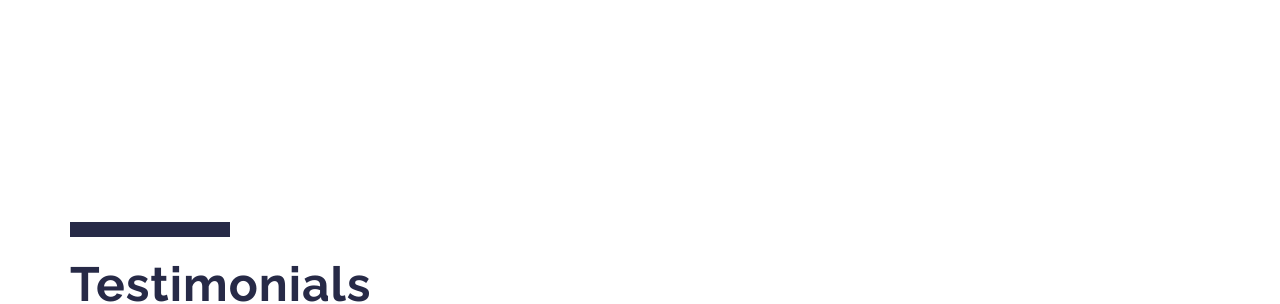
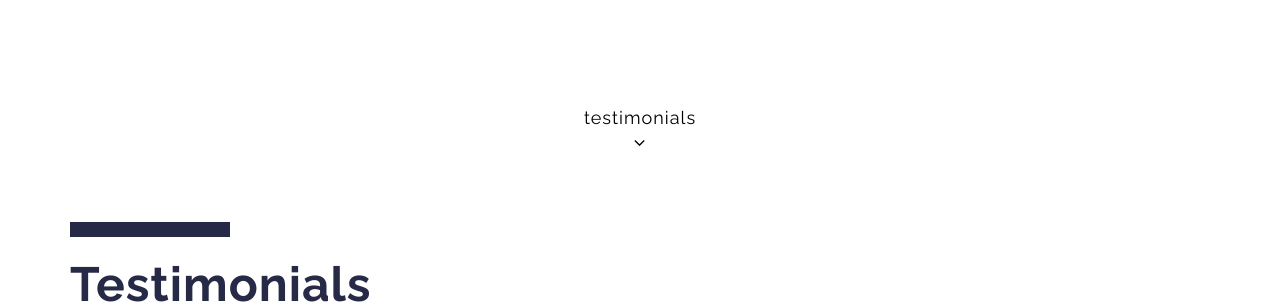
Before and after one commit to ivanursul/jastics, a Jekyll site: the page built from index.md, in a window 1280 px wide. Shown: the part 3438-3742 px from the top of the page. Built offline with Jekyll 4.4.1, drawn with Linux system fonts in a browser that asks for light colours.

Commit message:
Added additional section

```diff
--- a/_sass/how-we-work.scss
+++ b/_sass/how-we-work.scss
@@ -53,6 +53,7 @@
     line-height: 32px;
 }
 
+
 .testimonials-goto__arrow {
     font-size: 20px;
     -webkit-transition: all .2s linear;
@@ -63,11 +64,9 @@
 .testimonials-goto {
     position: absolute;
     left: 0;
-    bottom: 18px;
+    bottom: 6px;
     width: 100%;
     font-size: 18px;
-    color: #fff;
-    letter-spacing: 1px;
 
     z-index: 2;
     cursor: pointer;
```
